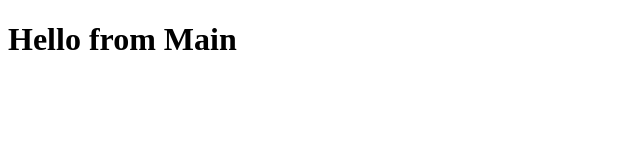
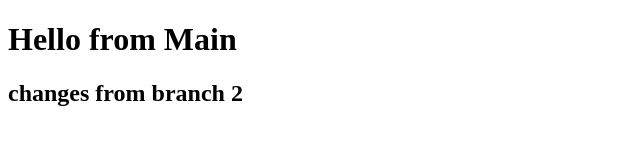
Before and after one commit to Shubhamchillal08/test, a plain HTML site: page index.html in a window 1280 px wide. Shown: the whole page, without its empty margins (0-640 px from the left). Drawn offline with Linux system fonts and the light colour scheme.

Commit message:
s2:updated

```diff
--- a/index.html
+++ b/index.html
@@ -7,5 +7,6 @@
 </head>
 <body>
     <h1>Hello from Main</h1>
+    <h2>changes from branch 2</h2>
 </body>
 </html>
```
